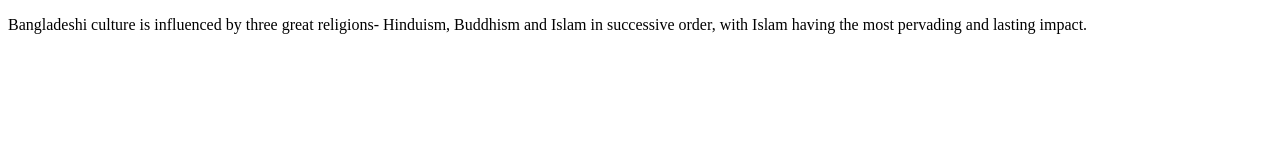
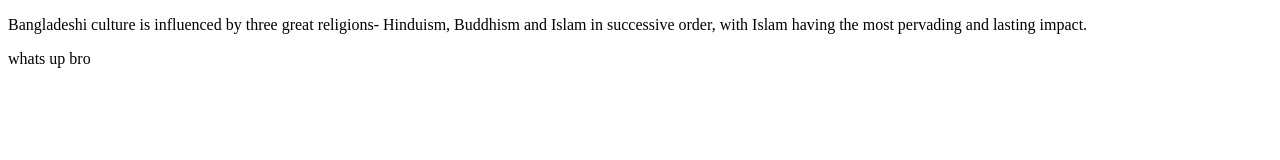
Before and after one commit to baharuddinsakib/my-fourth-repo, a plain HTML site: page index.html in a window 1280 px wide. Drawn offline with Linux system fonts and the light colour scheme.

Commit message:
my file change

```diff
--- a/index.html
+++ b/index.html
@@ -8,5 +8,6 @@
 </head>
 <body>
     <p>Bangladeshi culture is influenced by three great religions- Hinduism, Buddhism and Islam in successive order, with Islam having the most pervading and lasting impact.</p>
+    <p>whats up bro</p>
 </body>
 </html>
```
